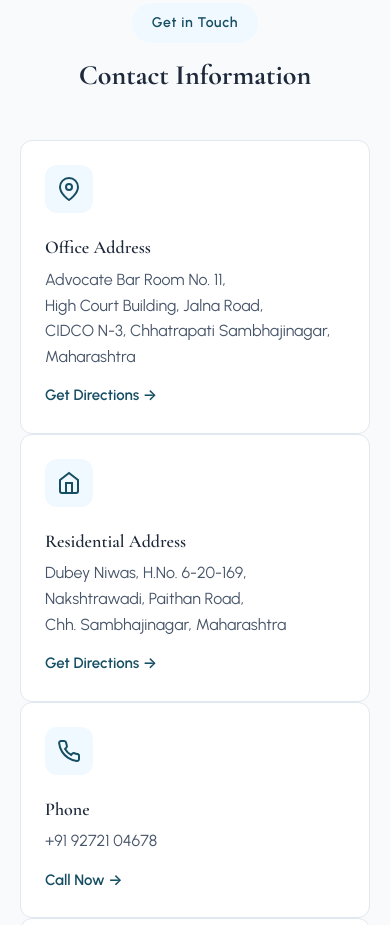
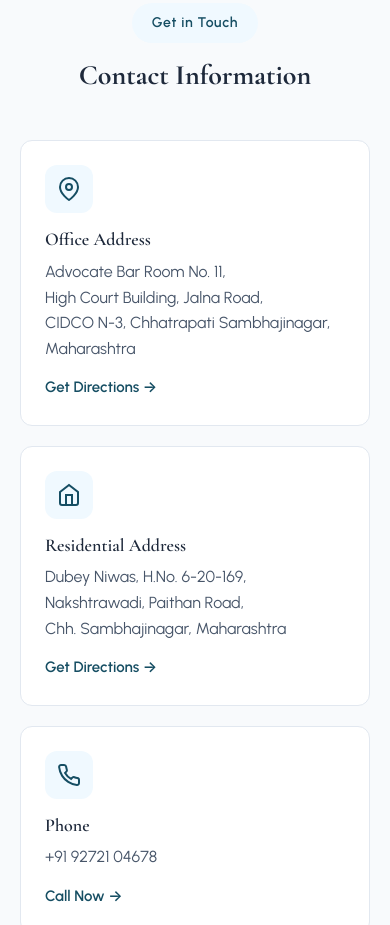
Before and after one commit to itsAkshayDubey/adv-priyanka-dubey-website, a plain HTML site: page index.html in a window 390 px wide. Shown: the part 6392-7317 px from the top of the page. Drawn offline with nearby package versions, Linux system fonts and the light colour scheme.

Commit message:
Update contact section styles in styles.css
Refactor contact section styles for better layout and spacing.

```diff
--- a/assets/css/styles.css
+++ b/assets/css/styles.css
@@ -625,16 +625,11 @@ section {
     background: var(--background-alt);
 }
 
-.contact-content {
+.contact-cards-grid {
     display: grid;
-    grid-template-columns: 1fr 1fr;
-    gap: 4rem;
-}
-
-.contact-info {
-    display: flex;
-    flex-direction: column;
+    grid-template-columns: repeat(2, 1fr);
     gap: 1.5rem;
+    margin-bottom: 3rem;
 }
 
 .contact-card {
@@ -643,13 +638,15 @@ section {
     border-radius: 12px;
     border: 1px solid var(--border-color);
     display: flex;
-    gap: 1.5rem;
+    flex-direction: column;
+    gap: 1rem;
     transition: all 0.3s ease;
+    align-items: flex-start;
 }
 
 .contact-card:hover {
     box-shadow: var(--shadow-lg);
-    transform: translateX(5px);
+    transform: translateY(-5px);
 }
 
 .contact-icon {
@@ -694,6 +691,8 @@ section {
     padding: 2.5rem;
     border-radius: 16px;
     border: 1px solid var(--border-color);
+    max-width: 800px;
+    margin: 0 auto;
 }
 
 .contact-form-wrapper h3 {
@@ -1012,10 +1011,14 @@ section {
         font-size: 2.25rem;
     }
 
-    .about-content,
-    .contact-content {
+    .about-content {
         grid-template-columns: 1fr;
         gap: 2.5rem;
+    }
+
+    .contact-cards-grid {
+        grid-template-columns: repeat(2, 1fr);
+        gap: 1.5rem;
     }
 
     .footer-content {
@@ -1139,10 +1142,14 @@ section {
         padding: 2rem;
     }
 
+    .contact-cards-grid {
+        grid-template-columns: 1fr;
+        gap: 1.25rem;
+        margin-bottom: 2rem;
+    }
+
     .contact-card {
         padding: 1.5rem;
-        flex-direction: column;
-        align-items: flex-start;
     }
 
     .contact-form-wrapper {
```
